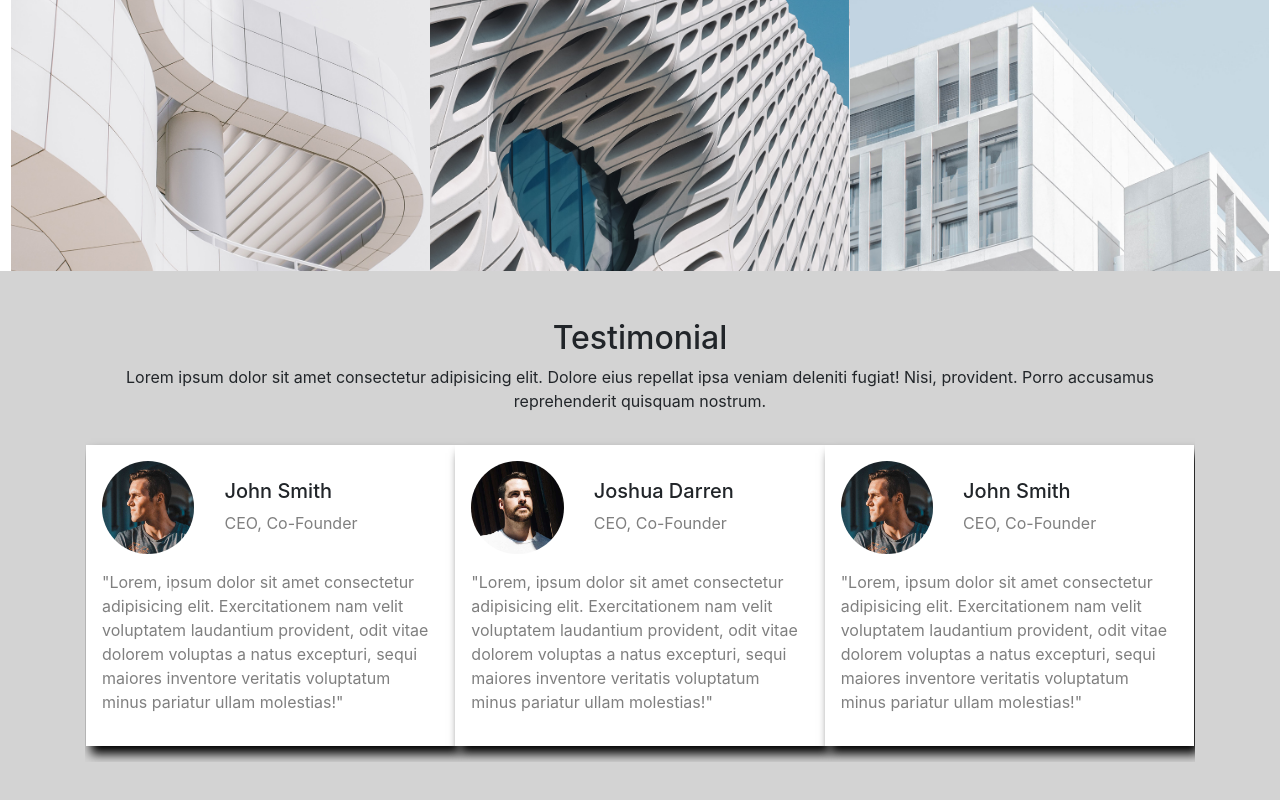
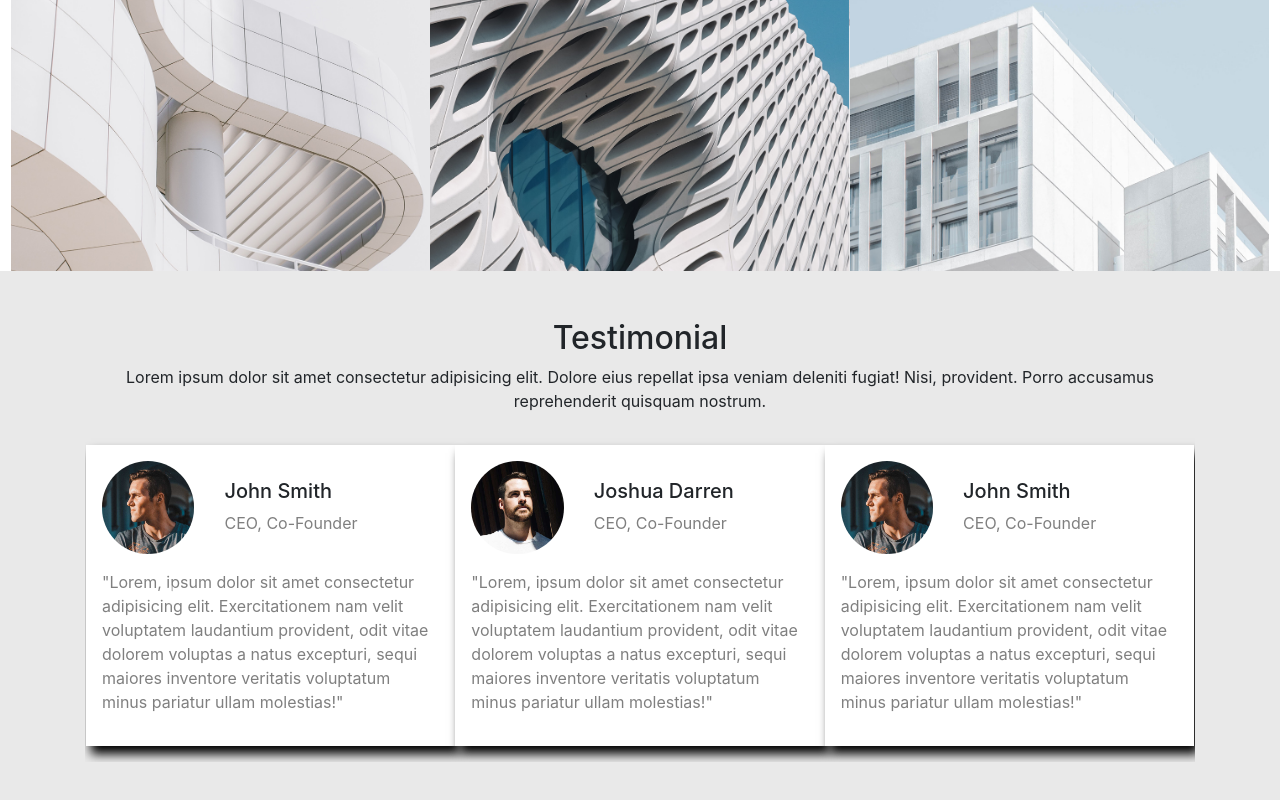
Before and after one commit to Navezm/Hexa, a website: page index.html in a window 1280 px wide. Shown: the part 3432-4232 px from the top of the page. Drawn offline with nearby package versions, Linux system fonts and the light colour scheme.

Commit message:
Correction testi

```diff
--- a/src/scss/modules/_sections.scss
+++ b/src/scss/modules/_sections.scss
@@ -68,7 +68,7 @@
 
 // Section Testimonial
 #section_testi{
-    background-color: lightgray;
+    background-color: #e9e9e9;
 }
 
 .card_test{
```
Also changed, not shown: index.html (+0 -1 lines), public/css/app.css.
